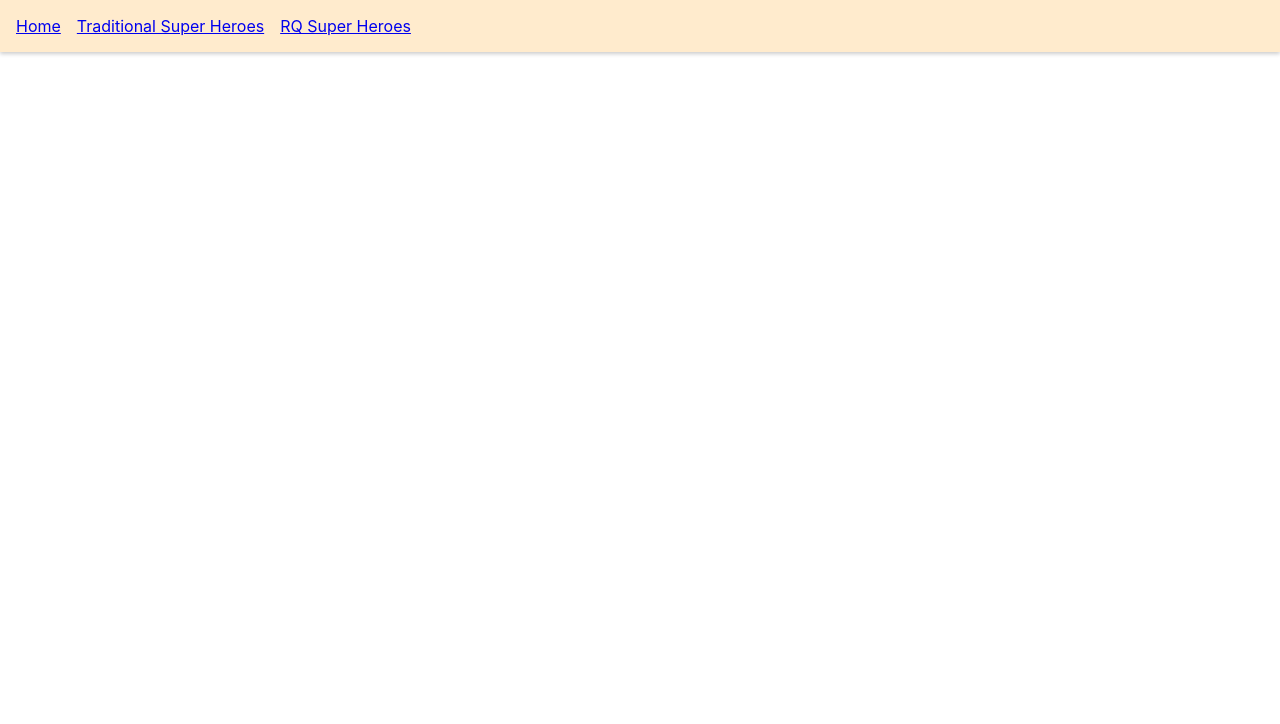
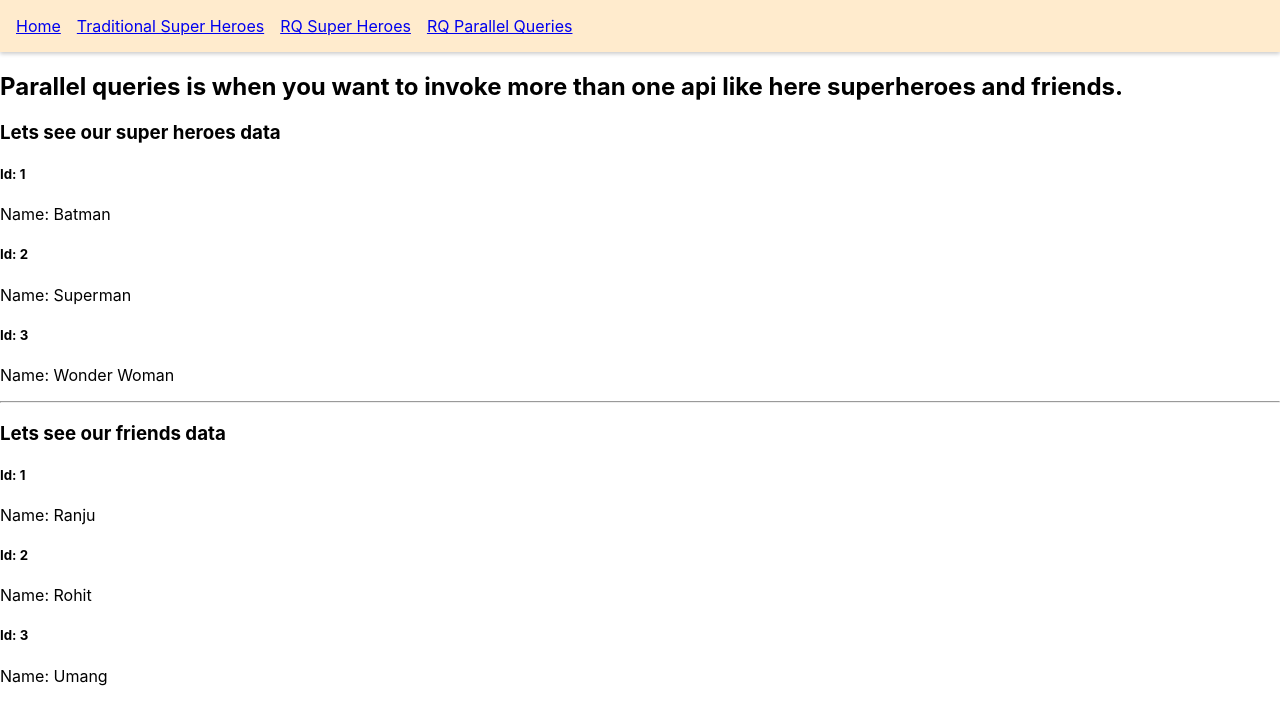
Before and after one commit to anmol-kumar0815/Learn-react-query, a React (Create React App) app: page /parallel-queries in a window 1280 px wide. Shown: the top 724 px of the page. Built offline with nearby package versions, Linux system fonts and the light colour scheme; data requests are answered from the project's data file.

Commit message:
Parallel queries

```diff
--- a/db.json
+++ b/db.json
@@ -15,5 +15,19 @@
       "name": "Wonder Woman",
       "alterEgo": "Princess Diana"
     }
+  ],
+  "friends": [
+    {
+      "id": 1,
+      "name": "Ranju"
+    },
+    {
+      "id": 2,
+      "name": "Rohit"
+    },
+    {
+      "id": 3,
+      "name": "Umang"
+    }
   ]
 }
--- a/src/App.js
+++ b/src/App.js
@@ -6,6 +6,7 @@ import  Home from './components/Home'
 import RQSuperHeroes from './components/RQSuperHeroes'
 import SuperHeroes from './components/SuperHeroes'
 import RQSuperHero from './components/RQSuperHero';
+import RQParallelQueries from './components/RQParallelQueries';
 
 const queryClient = new QueryClient();
 
@@ -25,9 +26,13 @@ function App() {
               <li>
                 <Link to='/rq-super-heroes'>RQ Super Heroes</Link>
               </li>
+              <li>
+                <Link to="/parallel-queries">RQ Parallel Queries</Link>
+              </li>
             </ul>
           </nav>
           <Routes>
+            <Route exact path='/parallel-queries' element={<RQParallelQueries />} />
             <Route exact path='/rq-super-heroes/:id' element={<RQSuperHero />} />
             <Route exact path='/super-heroes' element={<SuperHeroes />} />
             <Route exact path='/rq-super-heroes' element={<RQSuperHeroes />} />
--- /dev/null
+++ b/src/components/RQParallelQueries.jsx
@@ -0,0 +1,36 @@
+import React from 'react'
+import useSuperHeroesAndFriends from '../customHooks/useSuperHeroesAndFriends';
+
+const RQParallelQueries = () => {
+  const { superHeroesLoading, friendsLoading, superHeroesData, friendsData } = useSuperHeroesAndFriends();
+
+  if( friendsLoading || superHeroesLoading ){
+    return <div>Loading...</div>
+  }
+
+  console.log(superHeroesData);
+  console.log(friendsData);
+
+  return (
+    <div>
+      <h2>Parallel queries is when you want to invoke more than one api like here superheroes and friends.</h2>
+      <h3>Lets see our super heroes data</h3>
+      {superHeroesData.data.map(superHero => (
+        <div key={superHero.id}>
+          <h5>Id: {superHero.id}</h5>
+          <p>Name: {superHero.name}</p>
+        </div>
+      ))}
+      <hr />
+      <h3>Lets see our friends data</h3>
+      {friendsData.data.map(friend => (
+        <div key={friend.id}>
+          <h5>Id: {friend.id}</h5>
+          <p>Name: {friend.name}</p>
+        </div>
+      ))}
+    </div>
+  )
+}
+
+export default RQParallelQueries;
--- /dev/null
+++ b/src/customHooks/useSuperHeroesAndFriends.js
@@ -0,0 +1,20 @@
+import { useQuery } from "react-query";
+import axios from "axios";
+
+const fetchSuperHeroes = () => {
+  return axios.get("http://localhost:4000/superheroes");
+};
+
+const fetchFriends = () => {
+  return axios.get("http://localhost:4000/friends");
+};
+
+const useSuperHeroesAndFriends = () => {
+  const { data: superHeroesData, isLoading: superHeroesLoading } = useQuery("super-heroes", fetchSuperHeroes);
+  const { data: friendsData, isLoading: friendsLoading } = useQuery("friends", fetchFriends);
+
+  return { superHeroesLoading, friendsLoading, superHeroesData, friendsData }
+
+};
+
+export default useSuperHeroesAndFriends;
```
Also changed, not shown: 1 other file (tests, documents, lock files or other folders).
